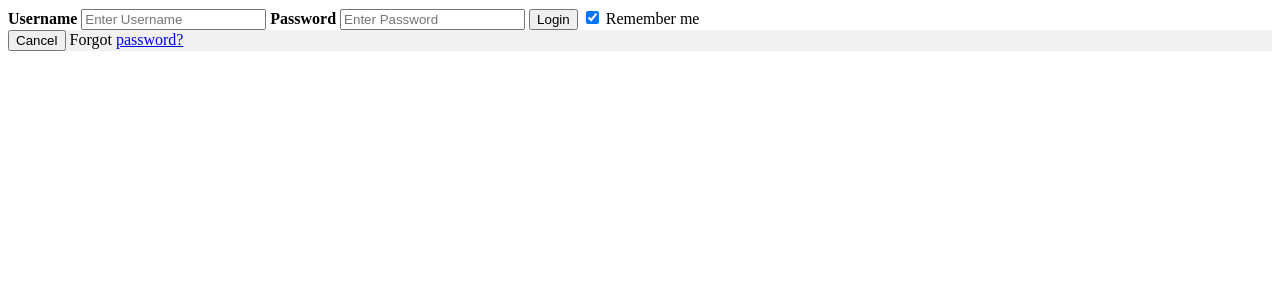
After one commit to Armine05/gorcnakan, a PHP site: page /Armine/login/login.php in a window 1280 px wide. The commit adds this page. Shown: the top 300 px of the page. Run offline with PHP 8.4, Linux system fonts and the light colour scheme.

Commit message:
lsaran
0000000000000000000000000

```diff
--- /dev/null
+++ b/Armine/login/login.php
@@ -0,0 +1,32 @@
+<!DOCTYPE html>
+<html lang="en">
+<head>
+    <meta charset="UTF-8">
+    <meta name="viewport" content="width=device-width, initial-scale=1.0">
+    <title>Document</title>
+    <form action="login-submmit.php" method="post">
+
+
+  <div class="container">
+    <label for="uname"><b>Username</b></label>
+    <input type="text" placeholder="Enter Username" name="uname" required>
+
+    <label for="psw"><b>Password</b></label>
+    <input type="password" placeholder="Enter Password" name="psw" required>
+
+    <button type="submit">Login</button>
+    <label>
+      <input type="checkbox" checked="checked" name="remember"> Remember me
+    </label>
+  </div>
+
+  <div class="container" style="background-color:#f1f1f1">
+    <button type="button" class="cancelbtn">Cancel</button>
+    <span class="psw">Forgot <a href="#">password?</a></span>
+  </div>
+</form>
+</head>
+<body>
+
+</body>
+</html>
```
Also changed, not shown: Armine/image-upload/patasxan.php (+15 -4 lines), Armine/login/login.-submmit.php (added).
